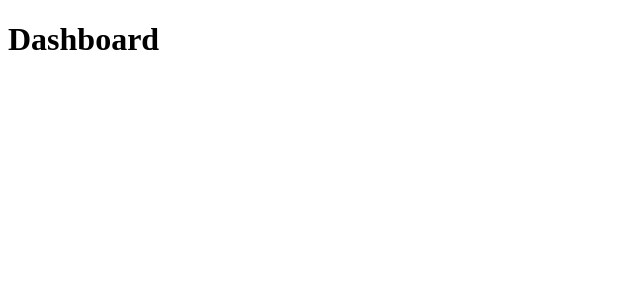
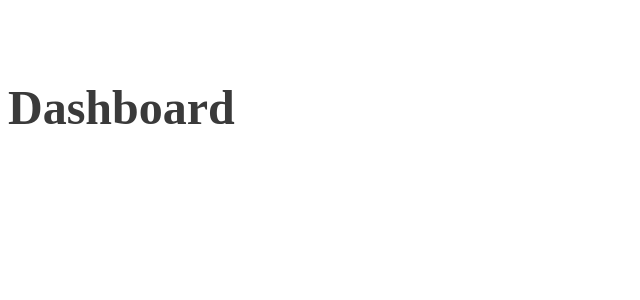
Before and after one commit to Sans-arch/git-collection, a React (Create React App) app: page / in a window 1280 px wide. Shown: the top 300 px of the page, without its empty margins (0-640 px from the left). Built offline with nearby package versions, Linux system fonts and the light colour scheme.

Commit message:
Add Styled Components

```diff
--- a/package.json
+++ b/package.json
@@ -14,6 +14,7 @@
     "react-dom": "^18.2.0",
     "react-router-dom": "5.2.0",
     "react-scripts": "5.0.1",
+    "styled-components": "^5.3.6",
     "typescript": "^4.4.2",
     "web-vitals": "^2.1.0"
   },
@@ -43,6 +44,7 @@
   },
   "devDependencies": {
     "@types/react-router-dom": "^5.3.3",
+    "@types/styled-components": "^5.1.26",
     "@typescript-eslint/eslint-plugin": "^5.51.0",
     "@typescript-eslint/parser": "^5.51.0",
     "eslint": "^8.33.0",
--- a/src/pages/Dashboard/index.tsx
+++ b/src/pages/Dashboard/index.tsx
@@ -1,5 +1,7 @@
 import React from 'react';
 
+import { Title } from './styles';
+
 export const Dashboard: React.FC = () => {
-  return <h1>Dashboard</h1>;
+  return <Title>Dashboard</Title>;
 };
--- /dev/null
+++ b/src/pages/Dashboard/styles.ts
@@ -0,0 +1,9 @@
+import styled from 'styled-components';
+
+export const Title = styled.h1`
+  font-size: 48px;
+  color: #3a3a3a;
+  max-width: 450px;
+  line-height: 56px;
+  margin-top: 80px;
+`;
```
Also changed, not shown: 1 other file (tests, documents, lock files or other folders).
